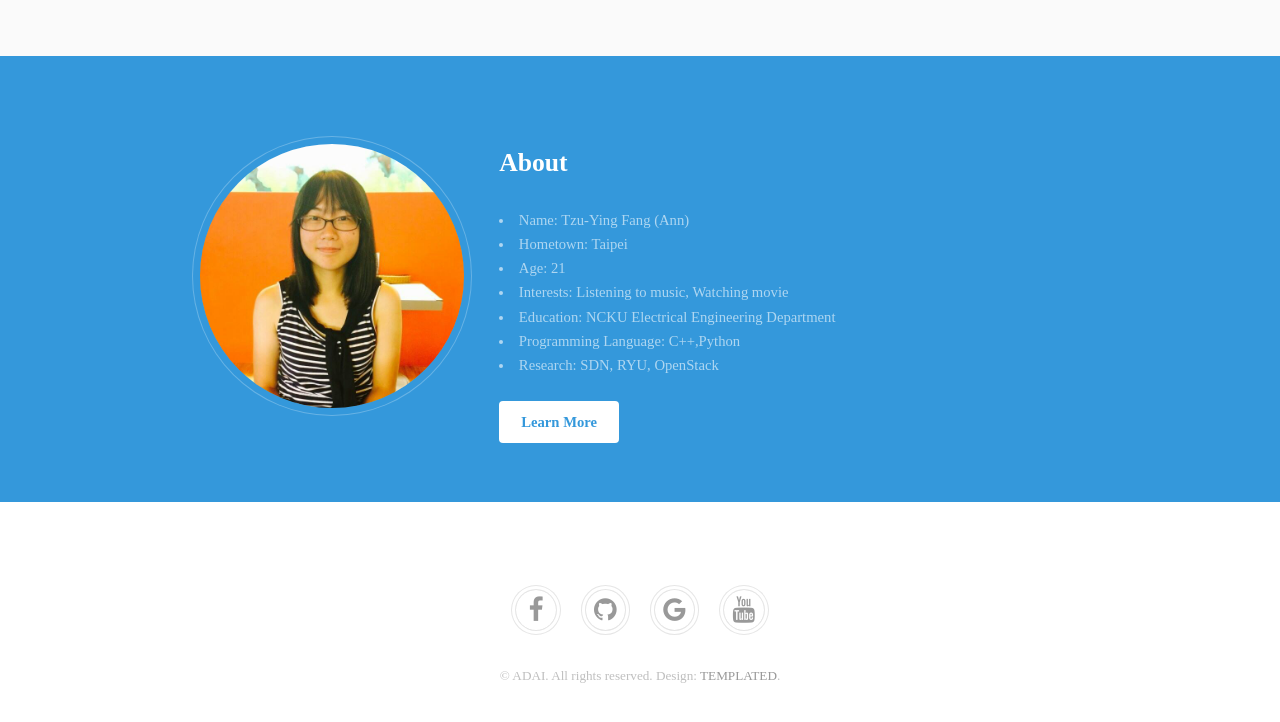
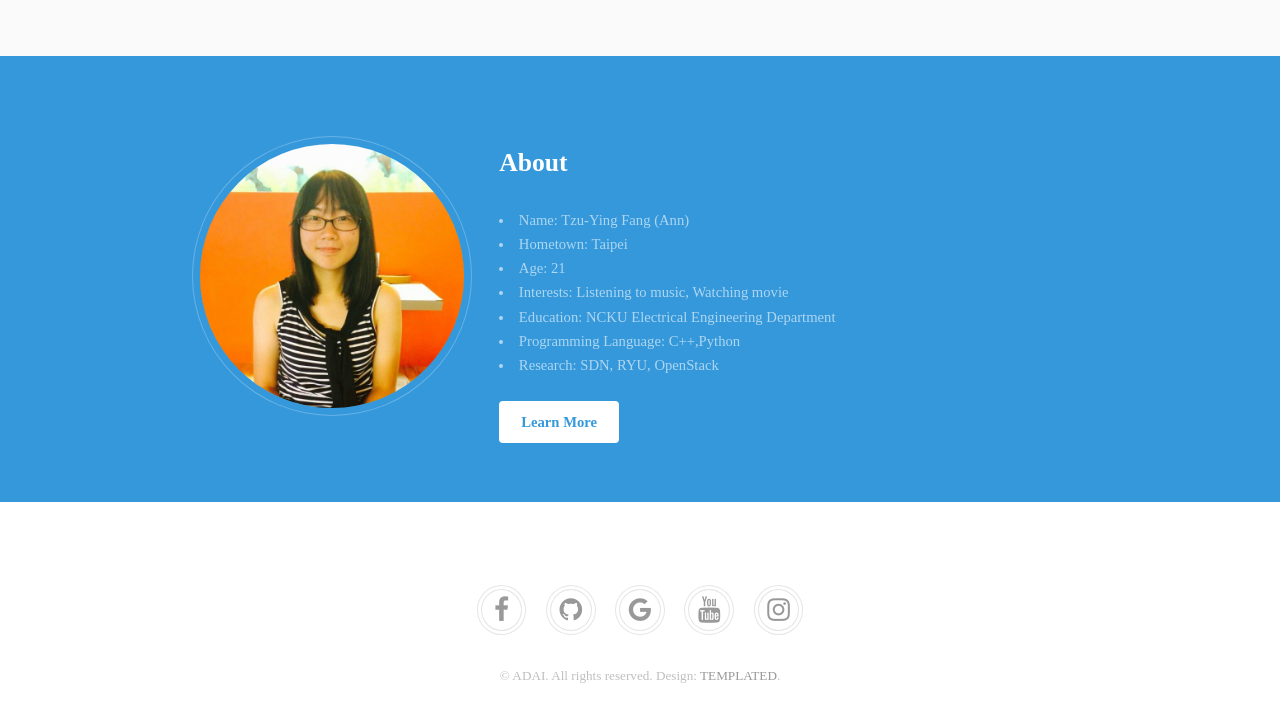
Before and after one commit to e24033150/multi-media, a plain HTML site: page index.html in a window 1280 px wide. Shown: the part 2083-2805 px from the top of the page. Drawn offline with Linux system fonts and the light colour scheme; a web font is replaced by a local one.

Commit message:
Update index.html

```diff
--- a/index.html
+++ b/index.html
@@ -162,6 +162,7 @@
 						<li><a target="_blank" title="GitHub" href="https://github.com/" class="icon fa-github"><span class="label">github</span></a></li>
 						<li><a target="_blank" title="Google" href="https://www.google.com.tw/" class="icon fa-google"><span class="label">google</span></a></li>
 						<li><a target="_blank" title="Youtube" href="https://www.youtube.com/" class="icon fa-youtube"><span class="label">youtube</span></a></li>
+						<li><a target="_blank" title="Instagram" href="https://www.instagram.com/" class="icon fa-instagram"><span class="label">instagram</span></a></li>
 					</ul>
 					<p>&copy; ADAI. All rights reserved. Design: <a href="https://templated.co">TEMPLATED</a>. </p>
 				</div>
```
